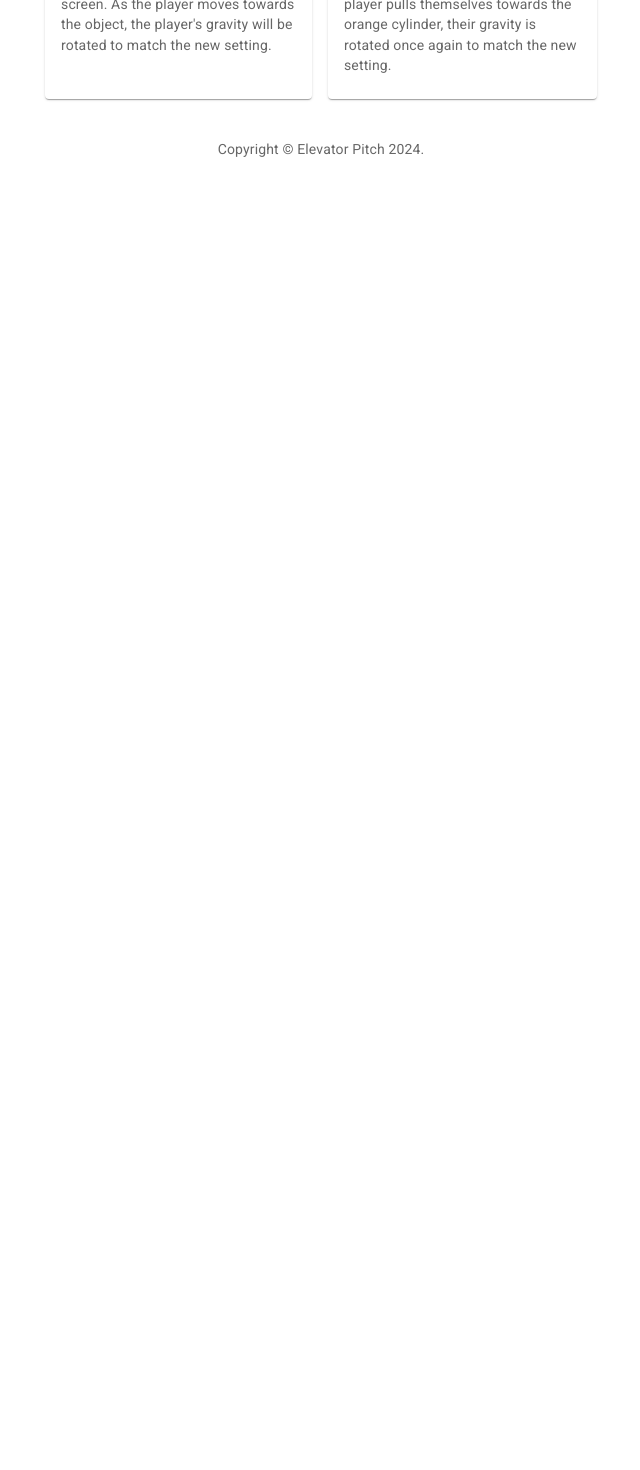
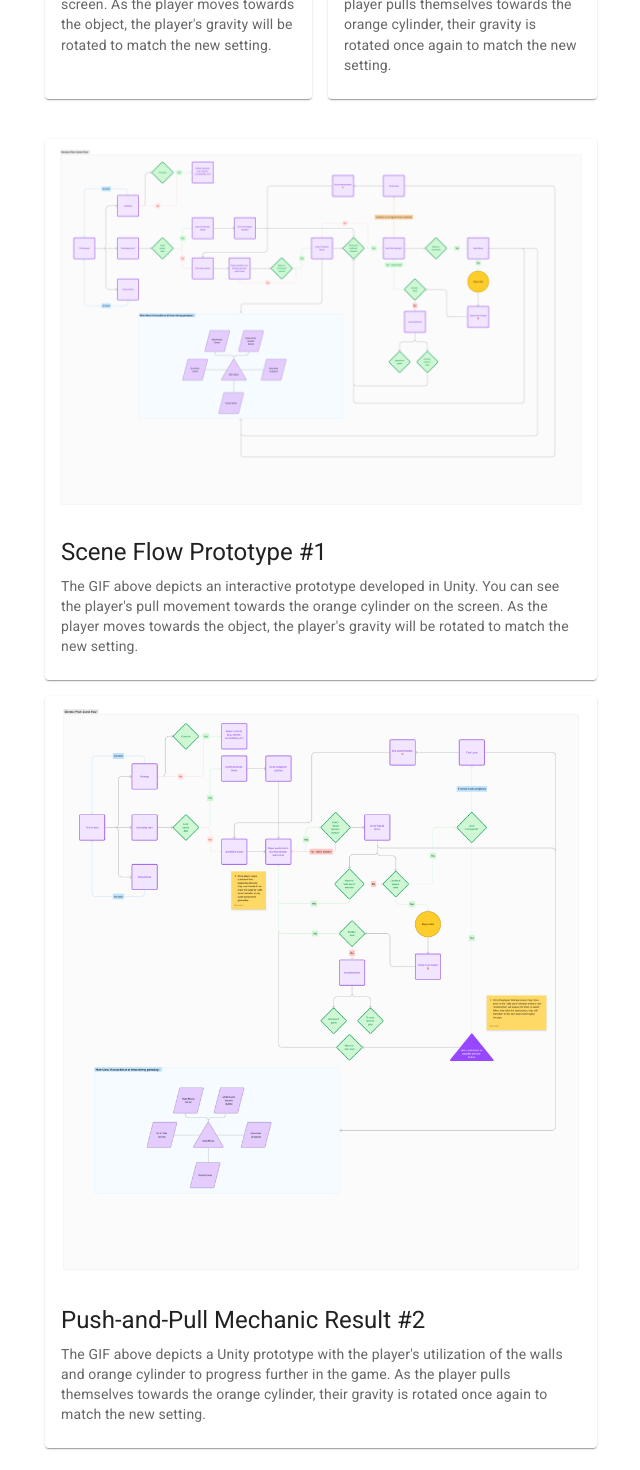
Before and after one commit to msaini26/deployment-1, a React (Create React App) app: page / in a window 1280 px wide. Shown: the part 700-2170 px from the top of the page, without its empty margins (319-959 px from the left). Before the commit the page ends 891 px from the top, so only its background shows below. Built offline with nearby package versions, Linux system fonts and the light colour scheme.

Commit message:
scene flow

```diff
--- a/src/App.js
+++ b/src/App.js
@@ -4,6 +4,7 @@ import Typography from "@mui/material/Typography";
 import Box from "@mui/material/Box";
 import Link from "@mui/material/Link";
 import PrototypeResult from "./PrototypeResult";
+import SceneFlow from "./SceneFlow";
 
 function Copyright() {
   return (
@@ -33,6 +34,8 @@ export default function App() {
         </Typography>
         <PrototypeResult />
 
+        <SceneFlow />
+
         <Copyright />
       </Box>
     </Container>
--- /dev/null
+++ b/src/SceneFlow.js
@@ -0,0 +1,64 @@
+import * as React from "react";
+import Link from "@mui/material/Link";
+import SvgIcon from "@mui/material/SvgIcon";
+import Typography from "@mui/material/Typography";
+import Card from "@mui/material/Card";
+import CardContent from "@mui/material/CardContent";
+import CardMedia from "@mui/material/CardMedia";
+import { Button, CardActionArea, CardActions, Stack } from "@mui/material";
+import sceneFlowOne from "./assets/Scene Flow.png";
+import sceneFlowTwo from "./assets/Scene Flow Prototype 2.png"
+
+function LightBulbIcon(props) {
+  return (
+    <SvgIcon {...props}>
+      <path d="M9 21c0 .55.45 1 1 1h4c.55 0 1-.45 1-1v-1H9v1zm3-19C8.14 2 5 5.14 5 9c0 2.38 1.19 4.47 3 5.74V17c0 .55.45 1 1 1h6c.55 0 1-.45 1-1v-2.26c1.81-1.27 3-3.36 3-5.74 0-3.86-3.14-7-7-7zm2.85 11.1l-.85.6V16h-4v-2.3l-.85-.6C7.8 12.16 7 10.63 7 9c0-2.76 2.24-5 5-5s5 2.24 5 5c0 1.63-.8 3.16-2.15 4.1z" />
+    </SvgIcon>
+  );
+}
+
+export default function SceneFlow() {
+  return (
+    <Stack spacing={2} direction="column" sx={{ mb: 5 }}>
+      <Card sx={{ maxWidth: '100%' }}>
+        <CardMedia
+          component="img"
+          height="100%"
+          image={sceneFlowOne}
+          alt="prototype result"
+        />
+        <CardContent>
+          <Typography gutterBottom variant="h5" component="div">
+            Scene Flow Prototype #1
+          </Typography>
+          <Typography variant="body2" color="text.secondary">
+            The GIF above depicts an interactive prototype developed in Unity.
+            You can see the player's pull movement towards the orange cylinder
+            on the screen. As the player moves towards the object, the player's
+            gravity will be rotated to match the new setting.
+          </Typography>
+        </CardContent>
+      </Card>
+
+      <Card sx={{ maxWidth: '100%'}}>
+        <CardMedia
+          component="img"
+          height="100%"
+          image={sceneFlowTwo}
+          alt="another prototype"
+        />
+        <CardContent>
+          <Typography gutterBottom variant="h5" component="div">
+            Push-and-Pull Mechanic Result #2
+          </Typography>
+          <Typography variant="body2" color="text.secondary">
+            The GIF above depicts a Unity prototype with the player's utilization of the walls and
+            orange cylinder to progress further in the game. As the player pulls
+            themselves towards the orange cylinder, their gravity is rotated
+            once again to match the new setting.
+          </Typography>
+        </CardContent>
+      </Card>
+    </Stack>
+  );
+}
```
Also changed, not shown: src/assets/Scene Flow Prototype 2.png (added), src/assets/Scene Flow.png (added).
